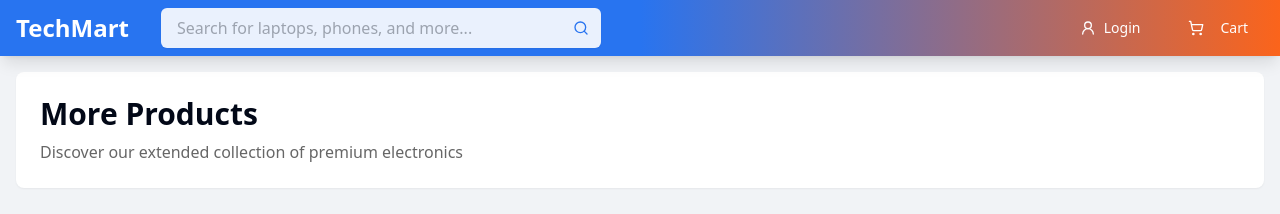
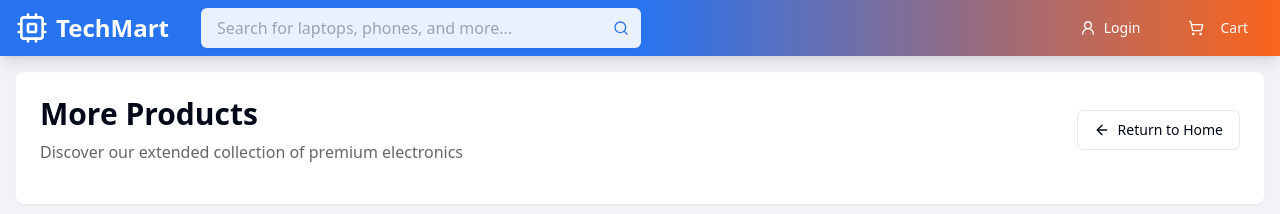
Before and after one commit to ashwinb05/interactify-ecommerce-splash, a React (Vite) app: page /products in a window 1280 px wide. Shown: the top 214 px of the page. Built offline with nearby package versions, Linux system fonts and the light colour scheme.

Commit message:
Enhance Product Page Navigation and Add Logo
Added navigation to the product page from the home page and implemented a unified logo for the application.

```diff
--- a/src/components/Header.tsx
+++ b/src/components/Header.tsx
@@ -1,9 +1,10 @@
 
 import React from 'react';
-import { Search, Menu, Laptop, Smartphone, Headphones } from 'lucide-react';
+import { Search, Menu, Laptop, Smartphone, Headphones, Cpu } from 'lucide-react';
 import { Button } from './ui/button';
 import LoginDialog from './LoginDialog';
 import CartDialog from './CartDialog';
+import { Link } from 'react-router-dom';
 
 const Header = () => {
   return (
@@ -11,7 +12,10 @@ const Header = () => {
       <div className="container mx-auto px-4 py-2">
         <div className="flex items-center justify-between">
           <div className="flex items-center space-x-8">
-            <h1 className="text-2xl font-bold text-primary-foreground animate-float">TechMart</h1>
+            <Link to="/" className="flex items-center gap-2 group">
+              <Cpu className="h-8 w-8 text-primary-foreground group-hover:rotate-180 transition-transform duration-500" />
+              <h1 className="text-2xl font-bold text-primary-foreground animate-float">TechMart</h1>
+            </Link>
             <div className="hidden md:flex items-center bg-white/90 rounded-md shadow-sm transition-transform hover:scale-[1.02]">
               <input
                 type="text"
--- a/src/pages/Products.tsx
+++ b/src/pages/Products.tsx
@@ -1,7 +1,10 @@
 
 import React from 'react';
+import { useNavigate } from 'react-router-dom';
 import Header from '@/components/Header';
 import CategorySection from '@/components/CategorySection';
+import { Button } from '@/components/ui/button';
+import { ArrowLeft } from 'lucide-react';
 
 const moreProducts = {
   laptops: [
@@ -121,6 +124,8 @@ const moreProducts = {
 };
 
 const Products = () => {
+  const navigate = useNavigate();
+
   return (
     <div className="min-h-screen bg-muted">
       <Header />
@@ -128,8 +133,20 @@ const Products = () => {
       <main className="pt-4 pb-8">
         <div className="container mx-auto px-4">
           <div className="bg-white rounded-lg shadow-sm p-6 mb-8 animate-fade-in">
-            <h1 className="text-3xl font-bold mb-2">More Products</h1>
-            <p className="text-muted-foreground">Discover our extended collection of premium electronics</p>
+            <div className="flex items-center justify-between mb-4">
+              <div>
+                <h1 className="text-3xl font-bold mb-2">More Products</h1>
+                <p className="text-muted-foreground">Discover our extended collection of premium electronics</p>
+              </div>
+              <Button
+                onClick={() => navigate('/')}
+                variant="outline"
+                className="group flex items-center gap-2 hover:bg-primary hover:text-primary-foreground transition-all"
+              >
+                <ArrowLeft className="h-4 w-4 group-hover:-translate-x-1 transition-transform" />
+                Return to Home
+              </Button>
+            </div>
           </div>
 
           <CategorySection title="Gaming & Professional Laptops" products={moreProducts.laptops} />
```
